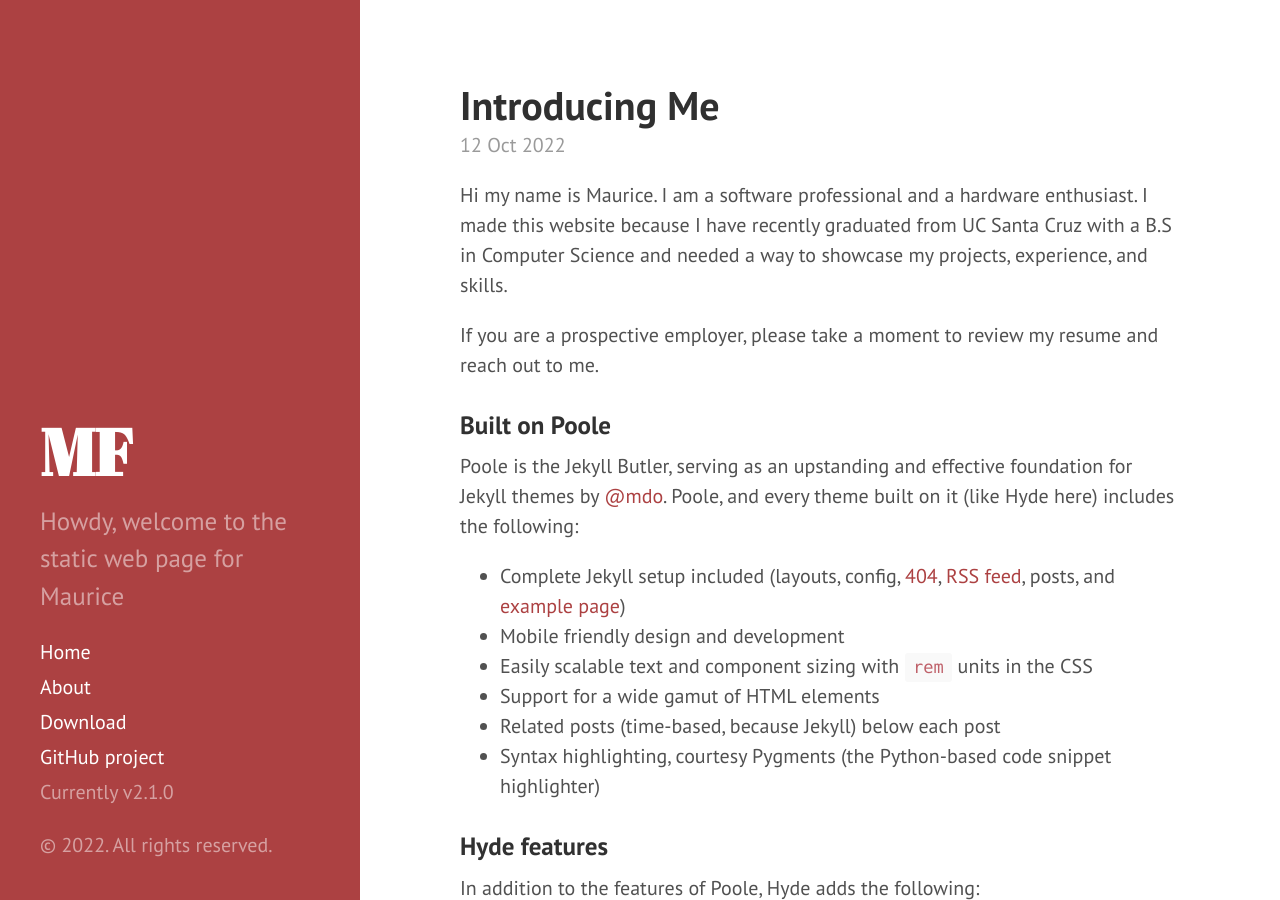
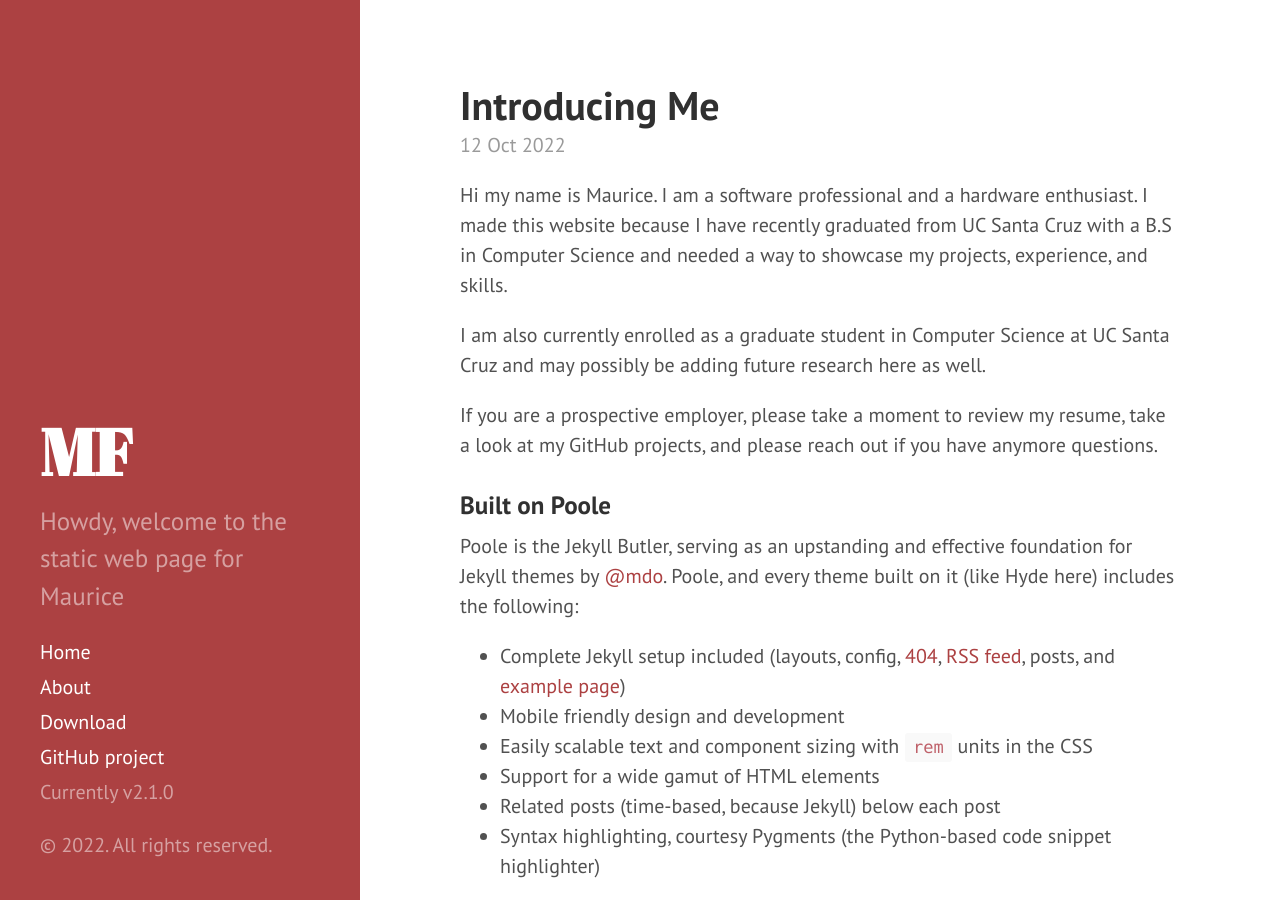
Before and after one commit to Maudi84/static_mf, a Jekyll site: the page built from _posts/2022-10-12-introducing-me.md, in a window 1280 px wide and 900 px high. Built offline with Jekyll 4.4.1, drawn with Linux system fonts in a browser that asks for light colours.

Commit message:
Update 2022-10-12-introducing-me.md

```diff
--- a/_posts/2022-10-12-introducing-me.md
+++ b/_posts/2022-10-12-introducing-me.md
@@ -5,7 +5,9 @@ title: Introducing Me
 
 Hi my name is Maurice. I am a software professional and a hardware enthusiast. I made this website because I have recently graduated from UC Santa Cruz with a B.S in Computer Science and needed a way to showcase my projects, experience, and skills.
 
-If you are a prospective employer, please take a moment to review my resume and reach out to me.
+I am also currently enrolled as a graduate student in Computer Science at UC Santa Cruz and may possibly be adding future research here as well.
+
+If you are a prospective employer, please take a moment to review my resume, take a look at my GitHub projects, and please reach out if you have anymore questions.
 
 ### Built on Poole
 
```
